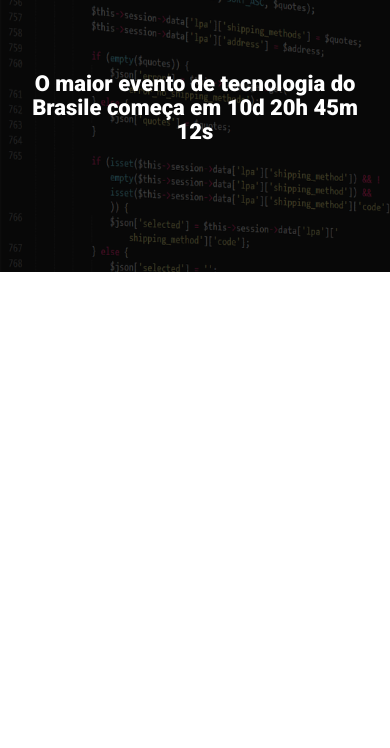
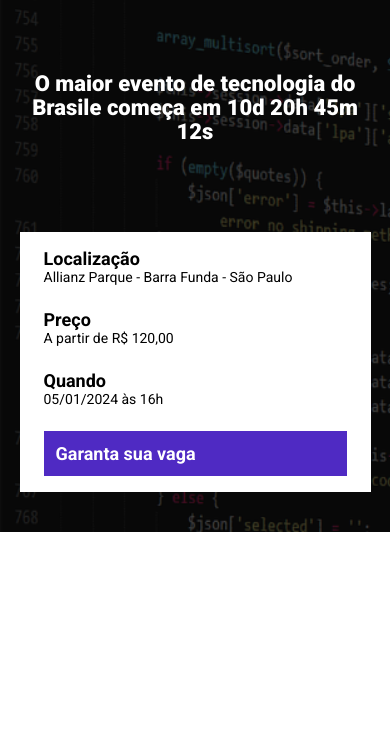
Before and after one commit to MarioHBS/ebac_tech_talks, a website built with Parcel: page src/index.html in a window 390 px wide. Shown: the part 96-844 px from the top of the page. Built offline with nearby package versions, Linux system fonts and the light colour scheme.

Commit message:
feat: adicionando barra de informações do Header

```diff
--- a/src/index.html
+++ b/src/index.html
@@ -1,5 +1,6 @@
 <!DOCTYPE html>
 <html lang="pt-BR">
+
 <head>
     <meta charset="UTF-8">
     <meta name="viewport" content="width=device-width, initial-scale=1.0">
@@ -19,9 +20,31 @@
             <p class="hero__text">
                 O maior evento de tecnologia do Brasile começa em 10d 20h 45m 12s
             </p>
+
+            <div class="infos-bar">
+                <ul class="infos-bar__infos">
+                    <li class="infos-bar__infos__item">
+                        <b>Localização</b>
+                        Allianz Parque - Barra Funda - São Paulo
+                    </li>
+                    <li class="infos-bar__infos__item">
+                        <b>Preço</b>
+                        A partir de R$ 120,00
+                    </li>
+                    <li class="infos-bar__infos__item">
+                        <b>Quando</b>
+                        05/01/2024 às 16h
+                    </li>
+                </ul>
+
+                <a href="#" class="button button--primary">Garanta sua vaga</a>
+            </div>
         </div>
     </header>
 
+
+
     <script src="./scripts/run.js"></script>
 </body>
+
 </html>
--- /dev/null
+++ b/src/styles/components/_buttons.scss
@@ -0,0 +1,23 @@
+.button {
+    padding: 12px;
+    font-size: 18px;
+    font-weight: bold;
+    text-decoration: none;
+    text-align: center;
+    white-space: nowrap;
+
+    &--primary {
+        color: #fff;
+        background-color: #4F2AC3;
+    }
+
+    @media (max-width: 640px) {
+        display: flex;
+        width: 100%;
+    }
+
+    @media (max-width: 1024px) {
+        display: flex;
+        align-items: center;
+    }
+}
--- /dev/null
+++ b/src/styles/components/_infos_bar.scss
@@ -0,0 +1,40 @@
+.infos-bar {
+    padding: 16px 24px;
+    background-color: #fff;
+    display: flex;
+    justify-content: space-between;
+
+    &__infos {
+        display: flex;
+        gap: 40px;
+
+        &__item {
+            font-size: 14px;
+            color: #000;
+
+            b {
+                display: block;
+                color: #000;
+                font-size: 18px;
+            }
+        }
+    }
+
+    @media (max-width: 640px) {
+        display: block;
+
+        &__infos {
+            display: block;
+
+            &__item {
+                margin-bottom: 24px;
+            }
+        }
+    }
+
+    @media (max-width: 1024px) {
+        &__infos {
+            gap: 16px;
+        }
+    }
+}
--- a/src/styles/main.scss
+++ b/src/styles/main.scss
@@ -1,10 +1,13 @@
 @use 'hero';
+@use 'components/buttons';
+@use 'components/infos_bar';
 
 * {
     margin: 0;
     padding: 0;
     box-sizing: border-box;
     font-family: Roboto, sans-serif;
+    list-style: none;
     color: #fff;
 }
 
```
